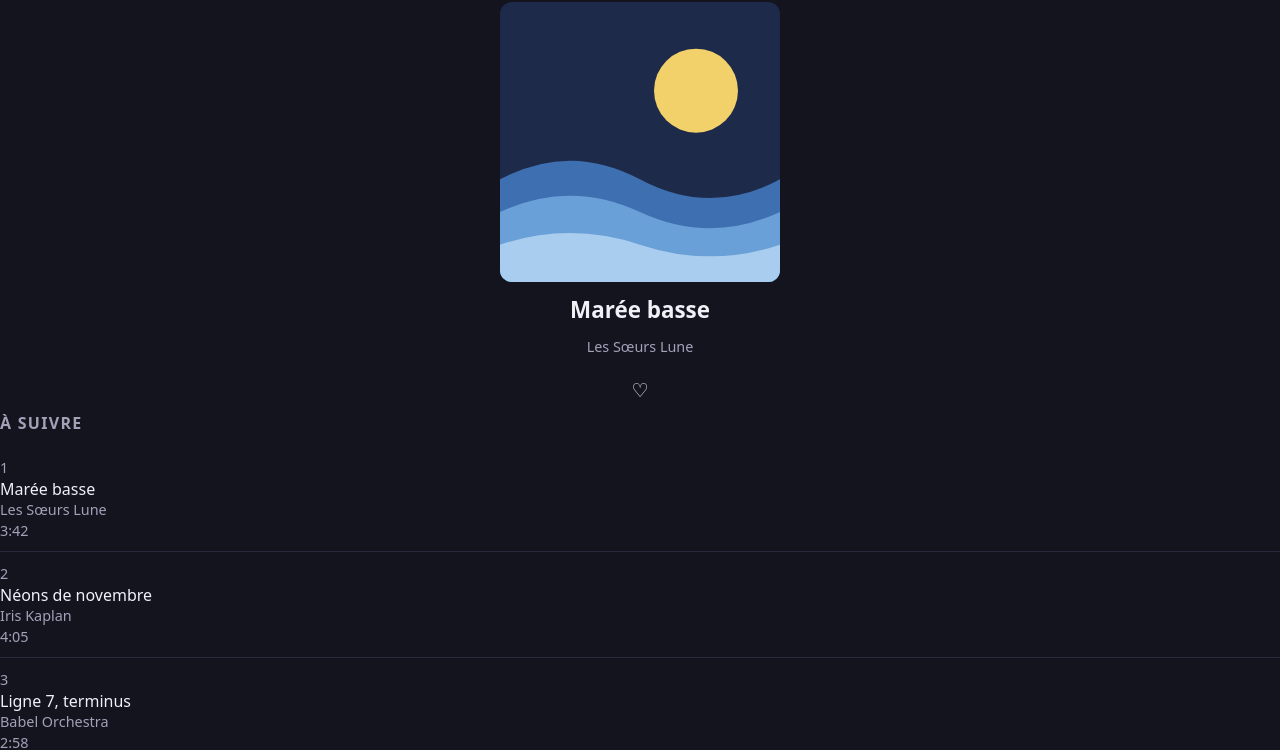
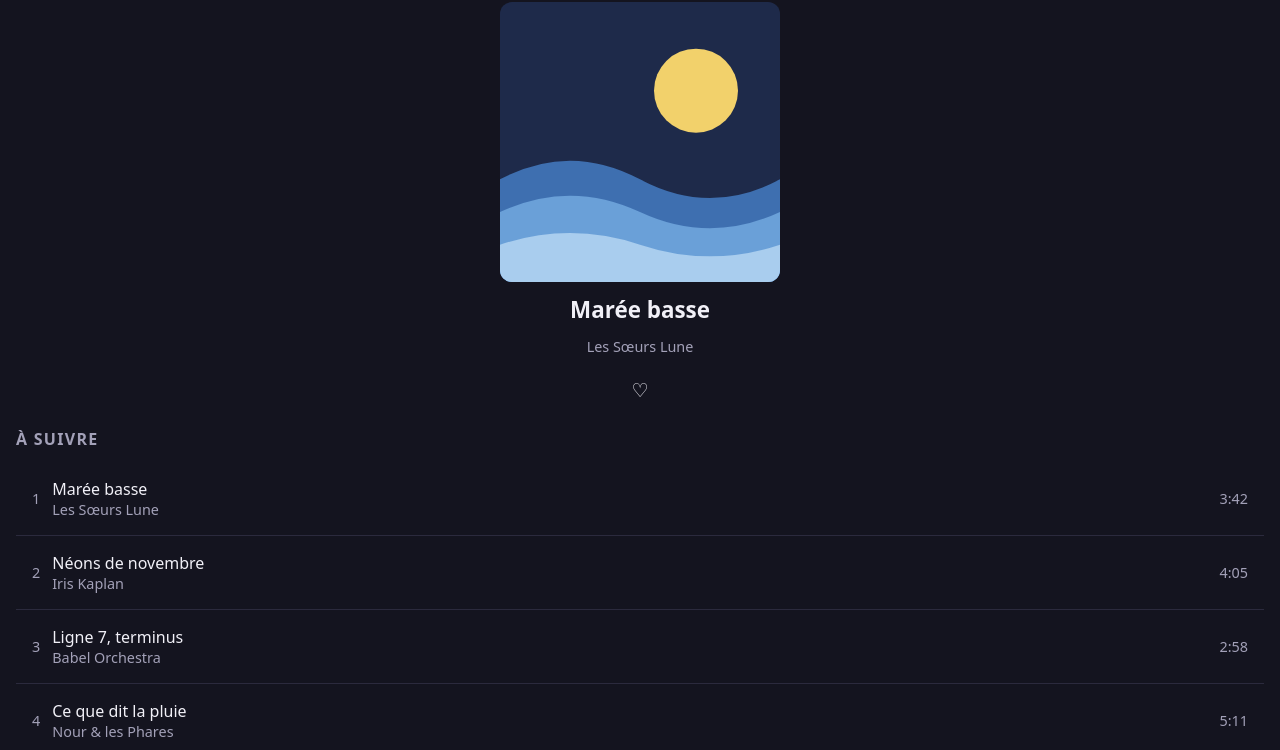
Before and after one commit to anyonym/katada, a plain HTML site: page kata-web-6-lecteur-musique-s7/index.html in a window 1280 px wide. Shown: the part 74-824 px from the top of the page. Drawn offline with Linux system fonts and the light colour scheme.

Commit message:
TODO 4
IA: 0

```diff
--- a/kata-web-6-lecteur-musique-s7/style.css
+++ b/kata-web-6-lecteur-musique-s7/style.css
@@ -134,6 +134,20 @@ header {
 
 /* ---------- TODO 4 — Une piste de la playlist ---------- */
 
+.playlist {
+  padding: 1rem;
+}
+
+.piste {
+  display: flex;
+  align-items: center;
+  gap: 12px;
+  padding: 1rem;
+}
+
+.piste-infos {
+  flex-grow: 1;
+}
 
 
 /* ---------- TODO 5 — La barre de contrôle ---------- */
```
